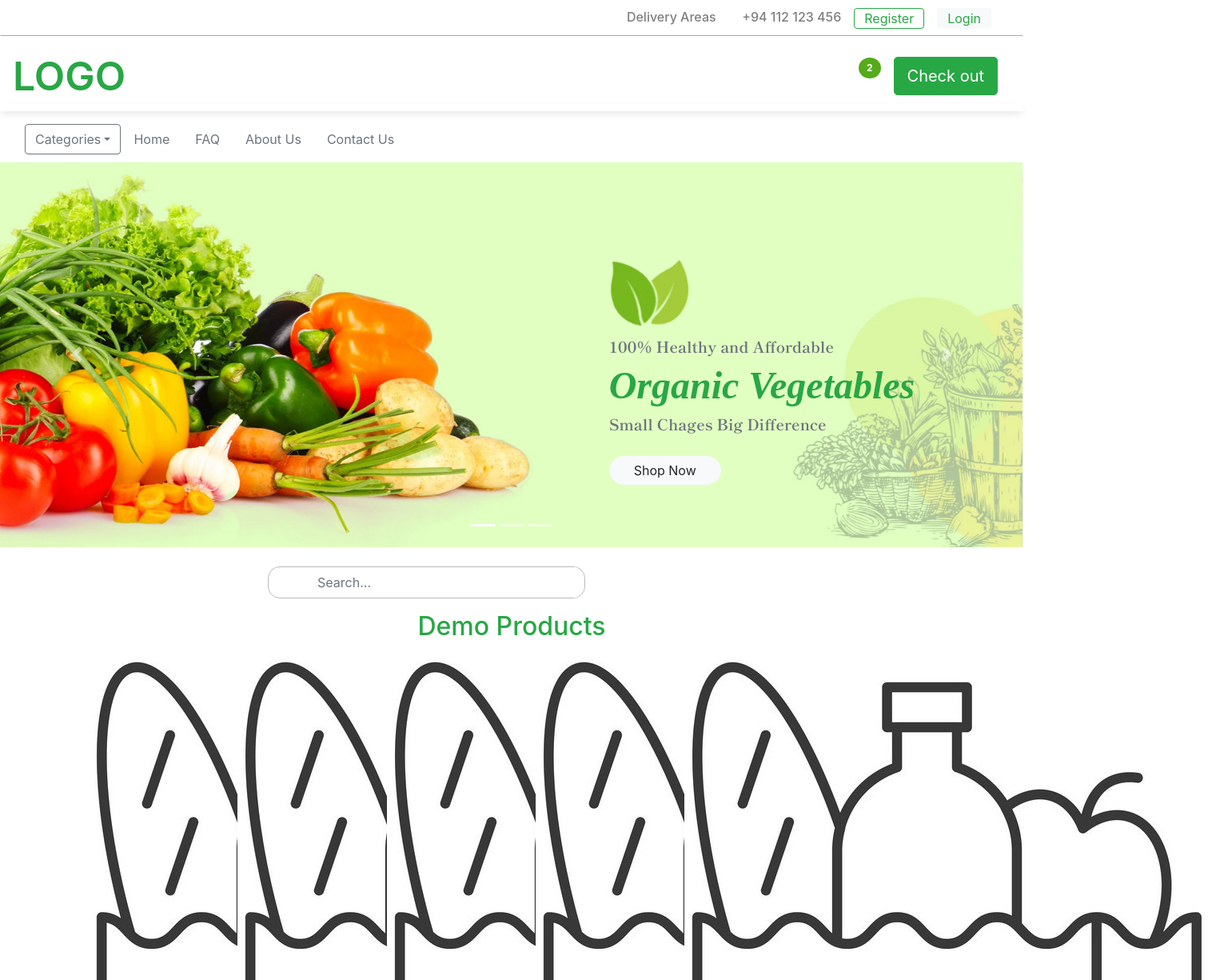
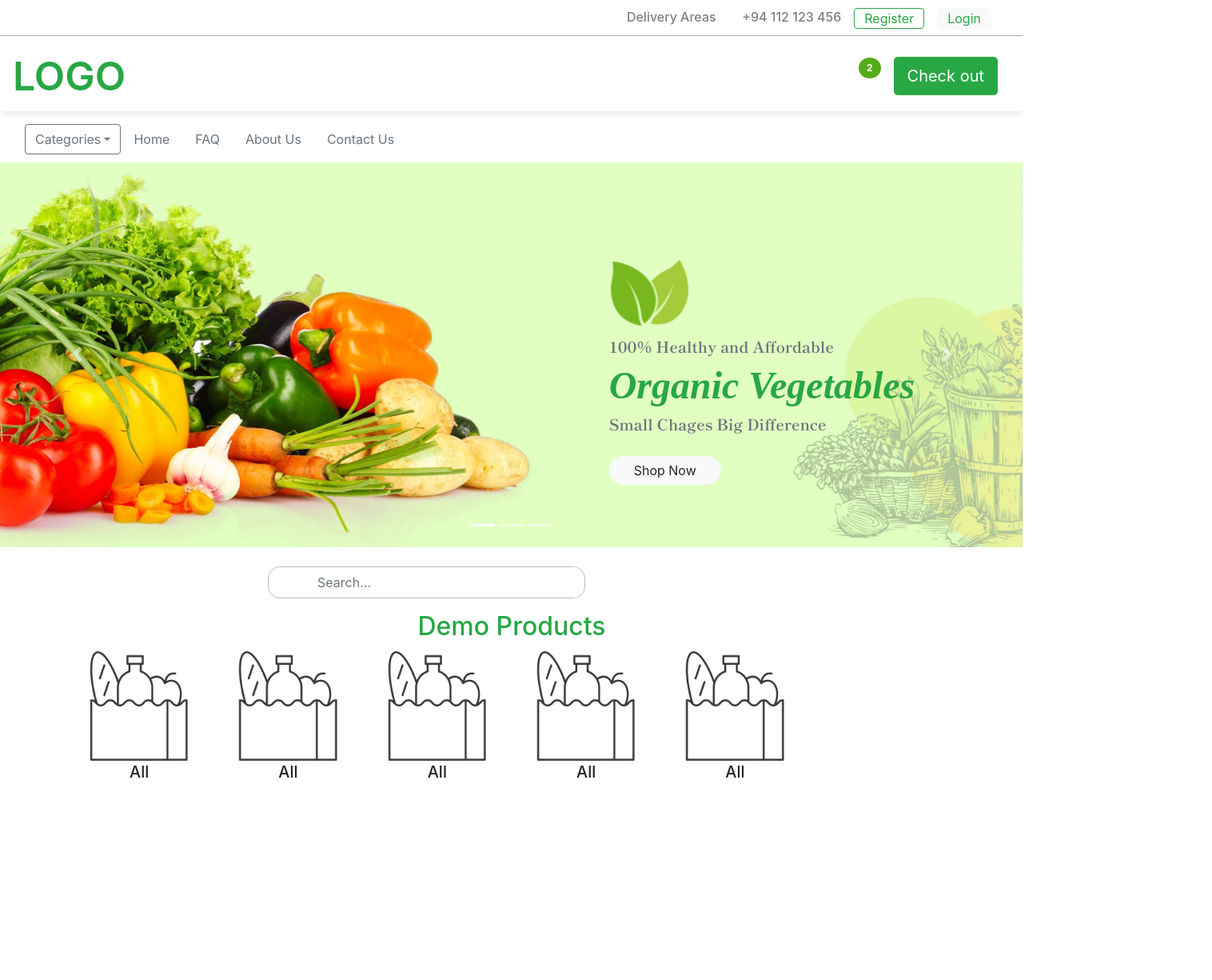
Before and after one commit to JeewanthaLahiru/online-grocery-app-with-react, a React (Create React App) app in the folder shopping-cart/: page / in a window 1280 px wide. Shown: the top 1225 px of the page at 80% size, 1516 px wide, since content can reach past the window. After the commit the page ends 985 px from the top, so only its background shows below. Built offline with nearby package versions, Linux system fonts and the light colour scheme; a web font is replaced by a local one.

Commit message:
added category image to category list via props

```diff
--- a/shopping-cart/src/assets/styles/_main.scss
+++ b/shopping-cart/src/assets/styles/_main.scss
@@ -7,3 +7,5 @@
 @import "banner/banner";
 
 @import "searchBar/searchBar";
+
+@import "productCategory/productCategory";
--- /dev/null
+++ b/shopping-cart/src/assets/styles/productCategory/_productCategory.scss
@@ -0,0 +1,5 @@
+.category-item{
+  .category-image{
+    width: 100%;
+  }
+}
--- a/shopping-cart/src/components/homePage/categoryListArea/CategoryItem.tsx
+++ b/shopping-cart/src/components/homePage/categoryListArea/CategoryItem.tsx
@@ -8,9 +8,9 @@ type CategoryItemProps = {
 
 const CategoryItem:React.FC<CategoryItemProps> = (props) => {
     return(
-        <Row className="mx-0">
+        <Row className="mx-0 category-item">
             <Col xs={12}>
-                <Image src={props.image} />
+                <Image src={props.image} className="category-image" />
             </Col>
             <Col xs={12}>
                 <h5 className="text-center">{props.name}</h5>
```
